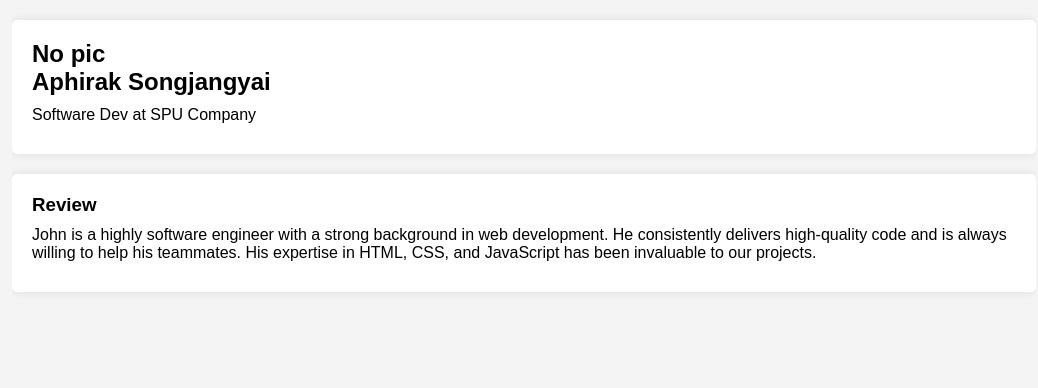
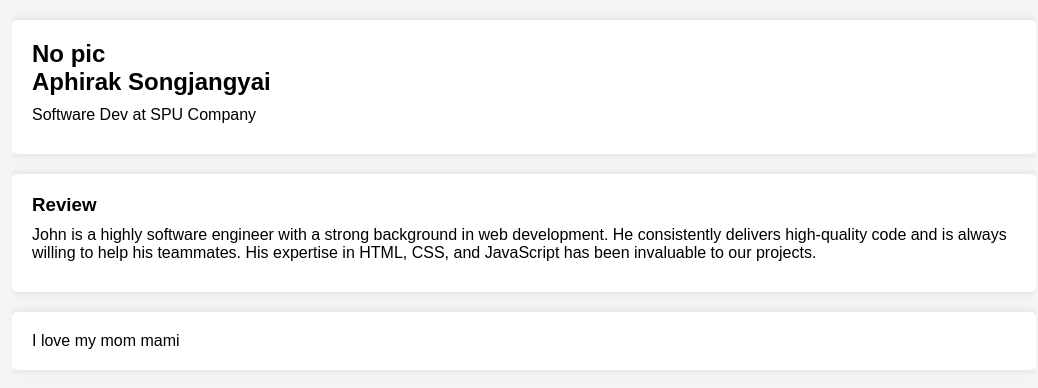
Before and after one commit to aunteeneiei/CSI204, a plain HTML site: page index.html in a window 1280 px wide. Shown: the whole page, without its empty margins (116-1154 px from the left). Drawn offline with Linux system fonts and the light colour scheme.

Commit message:
love my mom

```diff
--- a/index.css
+++ b/index.css
@@ -40,3 +40,10 @@ body {
 .review p {
     margin: 10px 0;
 }
+.review2 {
+    background: #fff;
+    padding: 20px;
+    margin: 20px 0;
+    border-radius: 5px;
+    box-shadow: 0 0 10px rgba(0, 0, 0, 0.1);
+}
--- a/index.html
+++ b/index.html
@@ -18,6 +18,9 @@
             <h3>Review</h3>
             <p>John is a highly  software engineer with a strong background in web development. He consistently delivers high-quality code and is always willing to help his teammates. His expertise in HTML, CSS, and JavaScript has been invaluable to our projects.</p>
         </div>
+        <div class="review2">
+            I love my mom mami
+        </div>
     </div>
 </body>
 </html>
```
